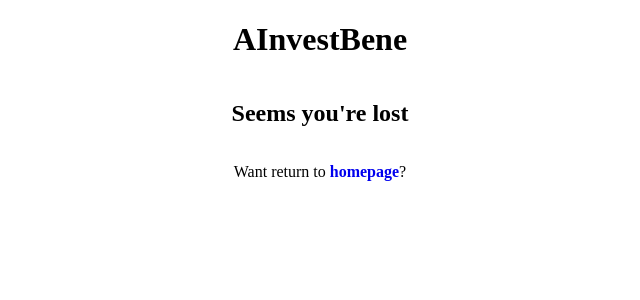
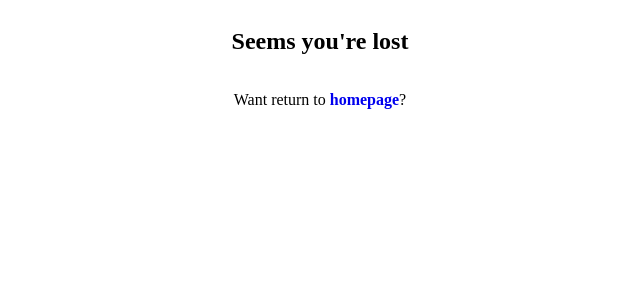
Before and after one commit to Alten-PRRMRC/AInvestitBene, an Angular app: page / in a window 1280 px wide. Shown: the top 300 px of the page, without its empty margins (320-960 px from the left). Built offline with nearby package versions, Linux system fonts and the light colour scheme.

Commit message:
refactor: removed title on app component

```diff
--- a/src/app/app.component.html
+++ b/src/app/app.component.html
@@ -1,2 +1 @@
-<h1>{{ title() }}</h1>
 <router-outlet></router-outlet>
--- a/src/app/app.component.ts
+++ b/src/app/app.component.ts
@@ -8,6 +8,4 @@
   templateUrl: './app.component.html',
   styleUrl: './app.component.css'
 })
-export class AppComponent {
-  protected readonly title = signal('AInvestBene');
-}
+export class AppComponent { }
```
